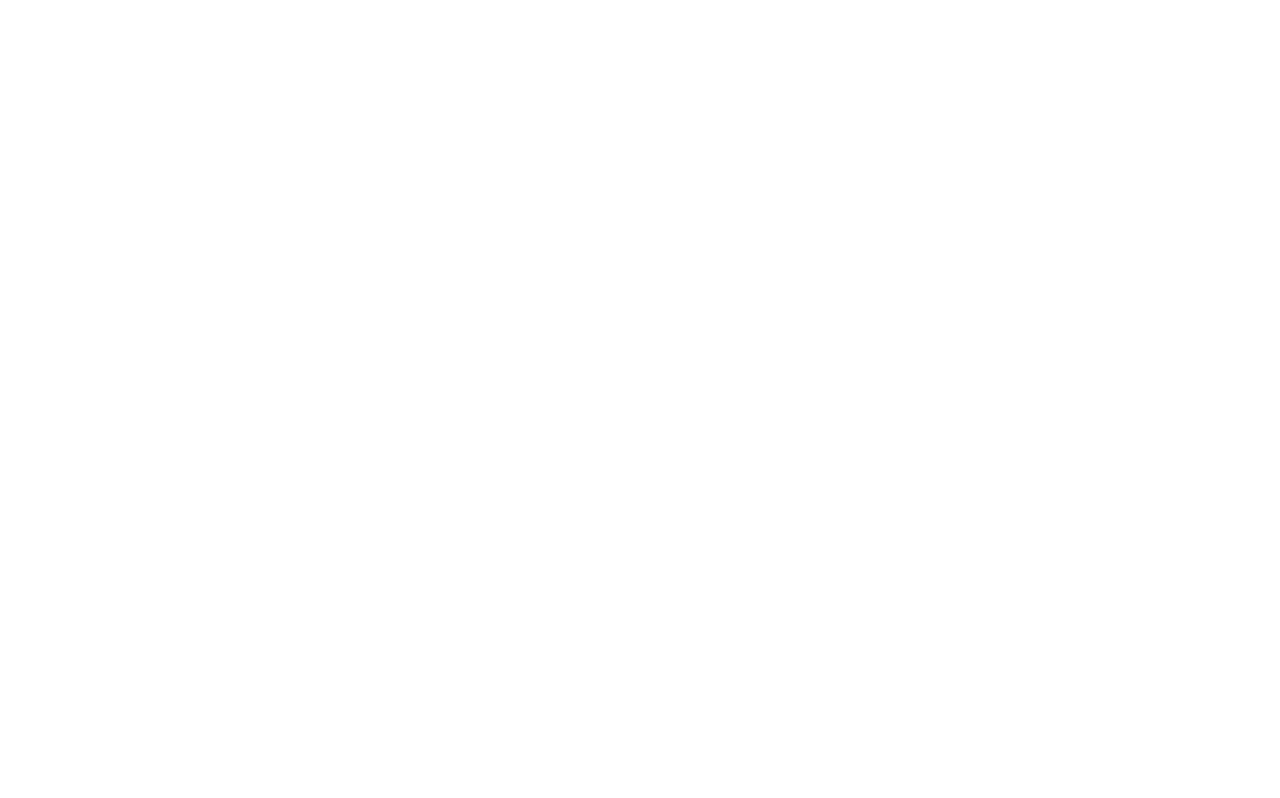
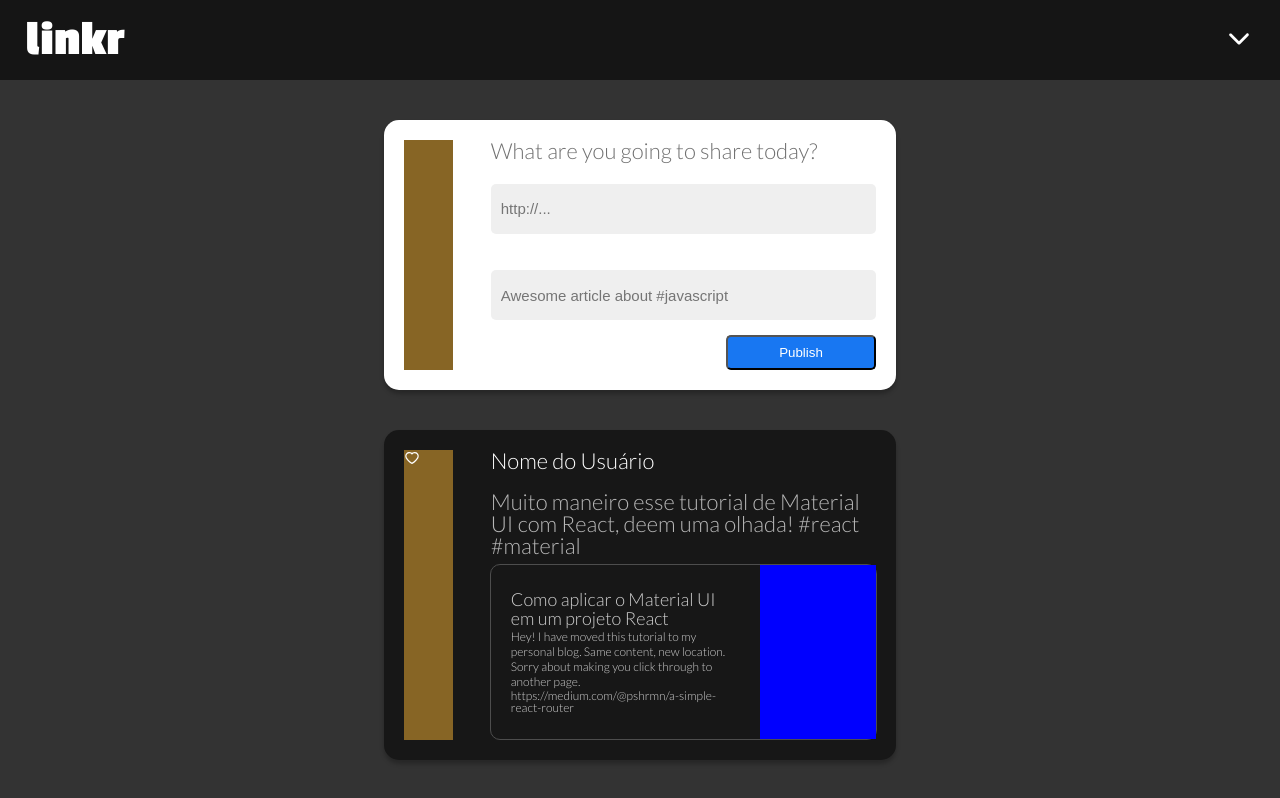
Before and after one commit to LayconJohn/projeto17-linkr_front, a React app in the folder projeto17-linkr_front/: page /publish in a window 1280 px wide. Before the commit this address had no page. Built offline with nearby package versions, Linux system fonts and the light colour scheme.

Commit message:
were implemented on publish route a generic layout.

```diff
--- a/projeto17-linkr_front/public/index.html
+++ b/projeto17-linkr_front/public/index.html
@@ -2,7 +2,10 @@
 <html lang="pt-br">
   <head>
     <meta charset="utf-8" />
-    <meta name="viewport" content="width=device-width, initial-scale=1" />
+    <link rel="preconnect" href="https://fonts.googleapis.com">
+    <link rel="preconnect" href="https://fonts.gstatic.com" crossorigin>
+    <link href="https://fonts.googleapis.com/css2?family=Lato:wght@300;400;700&family=Oswald:wght@700&family=Passion+One:wght@400;700&display=swap" rel="stylesheet">
+
     <title>Linkr</title>
   </head>
   <body>
--- a/projeto17-linkr_front/src/components/App.js
+++ b/projeto17-linkr_front/src/components/App.js
@@ -1,12 +1,17 @@
 import { BrowserRouter, Routes, Route } from "react-router-dom";
 
 import { Test } from "./elements/Test";
+import Timeline from "./elements/Timeline";
+
+import "../styles/reset.css";
+import "../styles/style.css";
 
 function App() {
     return (
         <>
             <BrowserRouter>
             <Routes>
+                <Route path="/publish" element={<Timeline/>} />
                 <Route path="/" element={<Test />} />
             </Routes>
             </BrowserRouter>
@@ -14,4 +19,4 @@ function App() {
     )
 }
 
-export {App};
+export { App };
--- /dev/null
+++ b/projeto17-linkr_front/src/components/common/Header.js
@@ -0,0 +1,42 @@
+import styled from "styled-components";
+import { IoIosArrowDown } from "react-icons/io";
+
+export default function Header(){
+    return(
+        <TopBar>
+            <div>
+                <h1>linkr</h1>
+            </div>
+            <div>
+                <IoIosArrowDown/>
+                <img src={''} alt={''}/>
+            </div>
+        </TopBar>
+    );
+}
+
+const TopBar = styled.div`
+    height: 10vh;
+    width: 100vw;
+    position: fixed;
+    top: 0;
+    left: 0;
+    index: 3;
+    padding: 2%;
+    box-sizing: border-box;
+
+    display: flex;
+    flex-direction: row;
+    justify-content: space-between;
+    align-items: center;
+
+    font-family: 'Passion One';
+    font-weight: 700;
+    font-size: 50px;
+    color: #FFFFFF;
+    background-color: #151515;
+
+    svg{
+        font-size: 30px;
+    }
+`;
--- a/projeto17-linkr_front/src/components/elements/Test.js
+++ b/projeto17-linkr_front/src/components/elements/Test.js
@@ -1,9 +1,67 @@
 import styled from "styled-components";
+import { useState } from "react";
+import axios from "axios";
 
 function Test() {
+
+    const [ publicationData, setPublicationData ] = useState({
+        link: null,
+        description: null
+    });
+
+    async function sendPublication(event){
+
+        event.preventDefault();
+
+        const { link, description } = publicationData;
+
+        if(link !== null){
+
+            const body = { link, description };
+            const config = {
+                header: {
+                    "Authorization": `Bearer ${"token"}`
+                }
+            };
+            const promise = await axios.post("http://localhost:5000/publish", body, config);
+            promise.then();
+            promise.catch();
+        }
+
+    }
+
     return (
         <>
-            <Texto>Rodando..</Texto>
+            <div>
+            <h2>What are you going to share today?</h2>
+            </div>
+
+            <form onSubmit={sendPublication}>
+
+                <input
+                    required
+                    type="text"
+                    name="link"
+                    placeholder="http://..."
+                    onChange={e => setPublicationData({
+                        ...publicationData,
+                        link: e.target.value
+                    })}
+                />
+
+                <input
+                    type="text"
+                    name="description"
+                    placeholder="Awesome article about #javascript"
+                    onChange={e => setPublicationData({
+                        ...publicationData,
+                        description: e.target.value
+                    })}
+                />
+
+                <button type="onSubmit">Publish</button>
+
+            </form>
         </>
     )
 }
--- /dev/null
+++ b/projeto17-linkr_front/src/components/elements/Timeline.js
@@ -0,0 +1,318 @@
+import { useState } from "react";
+
+import axios from "axios";
+import styled from "styled-components";
+import Header from "../common/Header";
+
+import { AiOutlineHeart } from "react-icons/ai";
+
+export default function Timeline(){
+
+    const [ publicationData, setPublicationData ] = useState({
+        link: null,
+        description: null
+    });
+
+    async function sendPublication(event){
+
+        event.preventDefault();
+
+        const { link, description } = publicationData;
+
+        if(link === null){
+            return window.alert("o campo 'link' é obrigatório!");
+        }
+
+        const body = { link, description };
+        const config = {
+            header: {
+                "Authorization": `Bearer ${"token"}`
+            }
+        };
+
+        try {
+            await axios.post("http://localhost:5000/publish", body, config);
+            window.alert("Postagem feita com sucesso!");
+        } catch (error) {
+            console.log(error);
+            return window.alert(error.message)
+        }
+
+    }
+
+    return(
+        <>
+            <Header/>
+            <Container>
+                <PublishSection>
+
+                    <ProfilePicture>
+
+                    </ProfilePicture>
+
+                    <Publish>
+
+                        <PublicationLabel>
+                            <h2>What are you going to share today?</h2>
+                        </PublicationLabel>
+
+                        <Form onSubmit={sendPublication}>
+
+                            <input
+                                required
+                                type="text"
+                                name="link"
+                                placeholder="http://..."
+                                onChange={e => setPublicationData({...publicationData, link: e.target.value})}
+                            />
+
+                            <input
+                                type="text"
+                                name="description"
+                                placeholder="Awesome article about #javascript"
+                                onChange={e => setPublicationData({...publicationData, description: e.target.value})}
+                            />
+                            <button type="onSubmit">Publish</button>
+                        </Form>
+                    </Publish>
+
+
+                </PublishSection>
+
+                <PostsSections>
+
+                    <ProfilePicture>
+                        <AiOutlineHeart/>
+                    </ProfilePicture>
+
+
+                    <Post>
+                        <PostInfos>
+                            <UserName>
+                                <h2>Nome do Usuário</h2>
+                            </UserName>
+                            <Description>
+                                <h3>Muito maneiro esse tutorial de Material UI com React, deem uma olhada! #react #material</h3>
+                            </Description>
+                        </PostInfos>
+
+                        <PostContent>
+
+                            <LinkInfos>
+                                <h3>Como aplicar o Material UI em um projeto React</h3>
+                                <h4>
+                                    Hey! I have moved this tutorial to my personal blog.
+                                    Same content, new location.
+                                    Sorry about making you click through to another page.
+                                </h4>
+                                <h5>https://medium.com/@pshrmn/a-simple-react-router</h5>
+                            </LinkInfos>
+                            <ImageLink>
+
+                            </ImageLink>
+
+                        </PostContent>
+
+                    </Post>
+                </PostsSections>
+
+
+            </Container>
+        </>
+    );
+}
+
+const Container = styled.div`
+    display: flex;
+    flex-direction: column;
+    justify-content: center;
+    align-items: center;
+    margin-top: 15vh;
+`;
+
+const ProfilePicture = styled.div`
+    height: 100%;
+    width: 60px;
+    background-color: #876525;
+`;
+
+const PublishSection = styled.div`
+    height: 270px;
+    width: 40%;
+    padding: 20px;
+    box-sizing: border-box;
+    margin-bottom: 40px;
+
+    display: flex;
+    flex-direction: row;
+    justify-content: center;
+    align-items: center;
+
+    font-family: 'Lato', sans-serif;
+    font-weight: 300;
+    color: #707070;
+
+    background-color: #FFFFFF;
+    border-radius: 15px;
+    box-shadow: 0px 4px 4px rgba(0, 0, 0, 0.25);
+`;
+
+const Publish = styled.div`
+    height: 100%;
+    width: 100%;
+    padding-left: 8%;
+
+    display: flex;
+    flex-direction: column;
+    justify-content: space-between;
+    align-items: left;
+
+    position: relative;
+`;
+
+const PublicationLabel = styled.div`
+    height: 24%;
+    font-size: 22px;
+`;
+
+const Form = styled.form`
+    height: 75%;
+    width: 100%;
+    padding-bottom: 50px;
+
+    display: flex;
+    flex-direction: column;
+    justify-content: space-between;
+    align-items: center;
+
+    input{
+        height: 50px;
+        width: 100%;
+
+        padding: 10px;
+        box-sizing: border-box;
+        border: none;
+        border-radius: 5px;
+
+        font-size: 15px;
+        color: #949494;
+        background: #EFEFEF;
+    }
+    button{
+        height: 35px;
+        width: 150px;
+
+        background: #1877F2;
+        border-radius: 5px;
+        color: #FFFFFF;
+
+        position: absolute;
+        bottom: 0;
+        right: 0;
+    }
+`;
+
+// Posts
+
+const PostsSections = styled.div`
+    height: 330px;
+    width: 40%;
+    padding: 20px;
+    box-sizing: border-box;
+    ]margin-bottom: 30px;
+
+    display: flex;
+    flex-direction: row;
+    justify-content: center;
+    align-items: center;
+
+    font-family: 'Lato', sans-serif;
+    font-weight: 300;
+    color: #FFFFFF;
+
+    background: #171717;
+    border-radius: 15px;
+    box-shadow: 0px 4px 4px rgba(0, 0, 0, 0.25);
+`;
+
+const Post = styled.div`
+    height: 100%;
+    width: 100%;
+    padding-left: 8%;
+
+    display: flex;
+    flex-direction: column;
+    justify-content: space-between;
+    align-items: center;
+
+    position: relative;
+`;
+
+const PostInfos = styled.div`
+    height: 35%;
+    width: 100%;
+
+    display: flex;
+    flex-direction: column;
+    justify-content: space-between;
+    align-items: left;
+
+    h3{
+        color: #B7B7B7;
+    }
+`;
+
+const UserName = styled.div`
+    height: 35%;
+    font-size: 22px;
+`;
+
+const Description = styled.div`
+    height: 60%;
+    font-size: 22px;
+`;
+
+const PostContent = styled.div`
+    height: 60%;
+    width: 100%;
+
+    display: flex;
+    flex-direction: row;
+    justify-content: space-between;
+    align-items: center;
+
+    border: 1px solid #4D4D4D;
+    border-radius: 10px;
+`;
+
+const LinkInfos = styled.div`
+    height: 100%;
+    width: 70%;
+
+    padding: 25px 20px;
+    box-sizing: border-box;
+
+    display: flex;
+    flex-direction: column;
+    justify-content: space-between;
+
+    h3{
+        font-size: 18px;
+        color: #CECECE;
+        line-height: 19px;
+    }
+    h4{
+        color: #9B9595;
+        line-height: 15px;
+    }
+    h4, h5{
+        font-size: 12px;
+        color: #CECECE;
+    }
+`;
+
+const ImageLink = styled.div`
+    height: 100%;
+    width: 30%;
+    background-color: blue;
+`;
--- /dev/null
+++ b/projeto17-linkr_front/src/styles/reset.css
@@ -0,0 +1,43 @@
+html, body, div, span, applet, object, iframe,
+h1, h2, h3, h4, h5, h6, p, blockquote, pre,
+a, abbr, acronym, address, big, cite, code,
+del, dfn, em, img, ins, kbd, q, s, samp,
+small, strike, strong, sub, sup, tt, var,
+b, u, i, center,
+dl, dt, dd, ol, ul, li,
+fieldset, form, label, legend,
+table, caption, tbody, tfoot, thead, tr, th, td,
+article, aside, canvas, details, embed,
+figure, figcaption, footer, header, hgroup,
+menu, nav, output, ruby, section, summary,
+time, mark, audio, video {
+	margin: 0;
+	padding: 0;
+	border: 0;
+	font-size: 100%;
+	font: inherit;
+	vertical-align: baseline;
+}
+/* HTML5 display-role reset for older browsers */
+article, aside, details, figcaption, figure,
+footer, header, hgroup, menu, nav, section {
+	display: block;
+}
+body {
+	line-height: 1;
+}
+ol, ul {
+	list-style: none;
+}
+blockquote, q {
+	quotes: none;
+}
+blockquote:before, blockquote:after,
+q:before, q:after {
+	content: '';
+	content: none;
+}
+table {
+	border-collapse: collapse;
+	border-spacing: 0;
+}
--- /dev/null
+++ b/projeto17-linkr_front/src/styles/style.css
@@ -0,0 +1,3 @@
+body{
+    background-color: #333333;
+}
```
